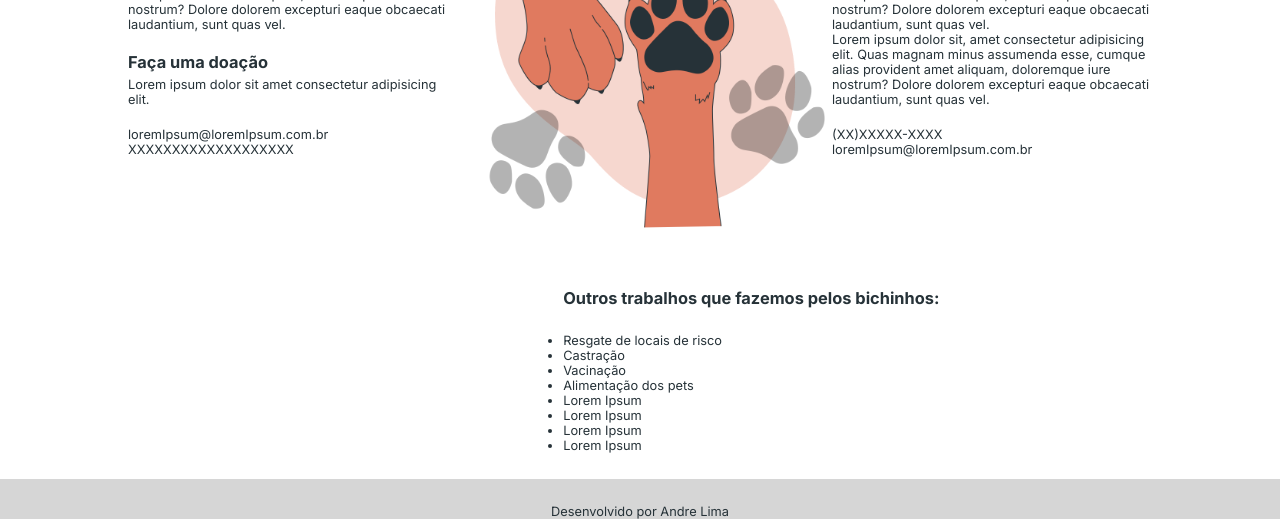
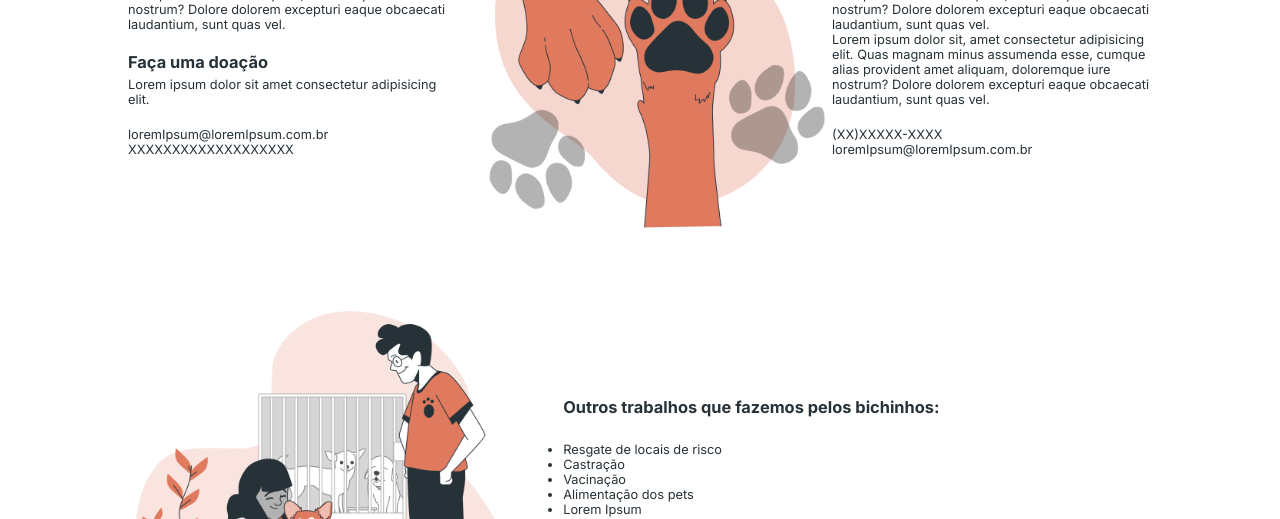
Before and after one commit to fre200tey623/Projeto-Landing-Page-Softeam, a plain HTML site: page index.html in a window 1280 px wide. Shown: the part 1173-1692 px from the top of the page. Drawn offline with Linux system fonts and the light colour scheme; the site is published under a folder, as on GitHub Pages, so addresses that start at the root find nothing.

Commit message:
Atualização da quarta imagem

```diff
--- a/index.html
+++ b/index.html
@@ -100,7 +100,7 @@
 
         <section class="main-wrapper" id="trabalho">
 
-            <img class = "imagem" src="/src/image/imagemQuarta.png" alt="">
+            <img class = "imagem" src="./src/image/imagemQuarta.png" alt="">
             <div>
                 <div>
                     <h1>Outros trabalhos que fazemos pelos bichinhos:</h1>
```
